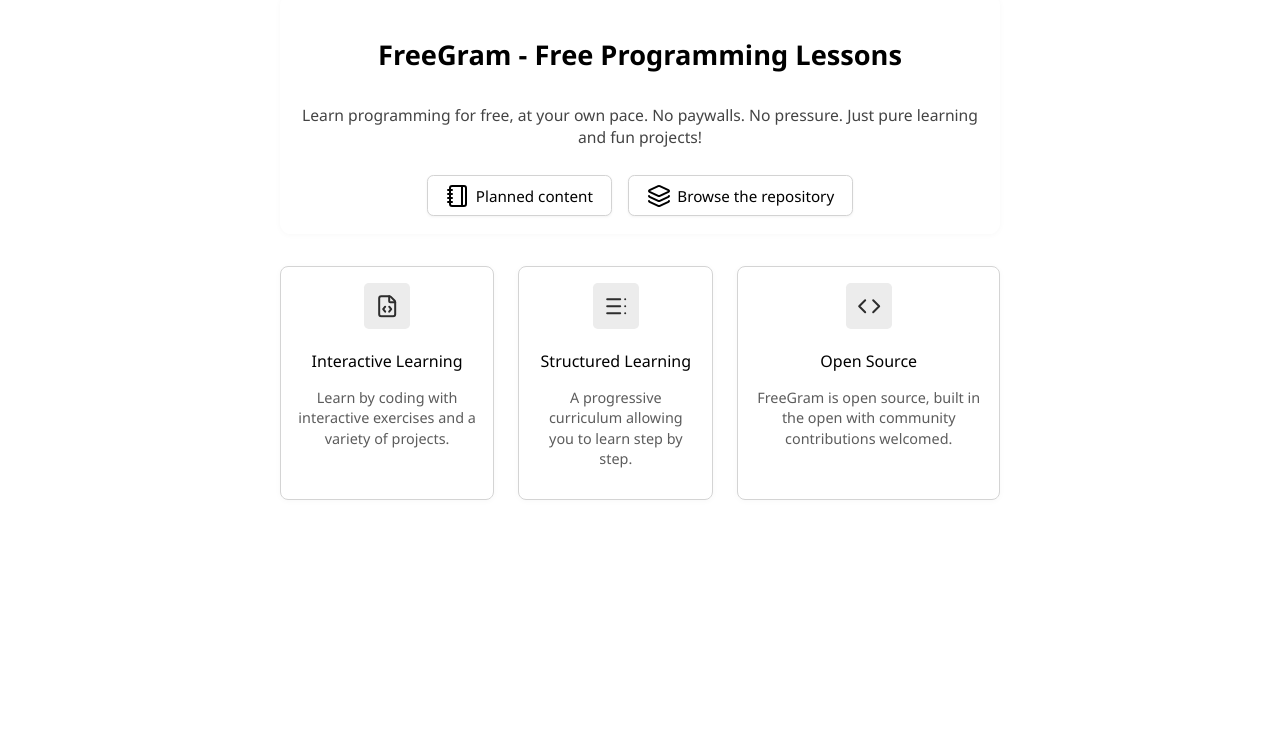
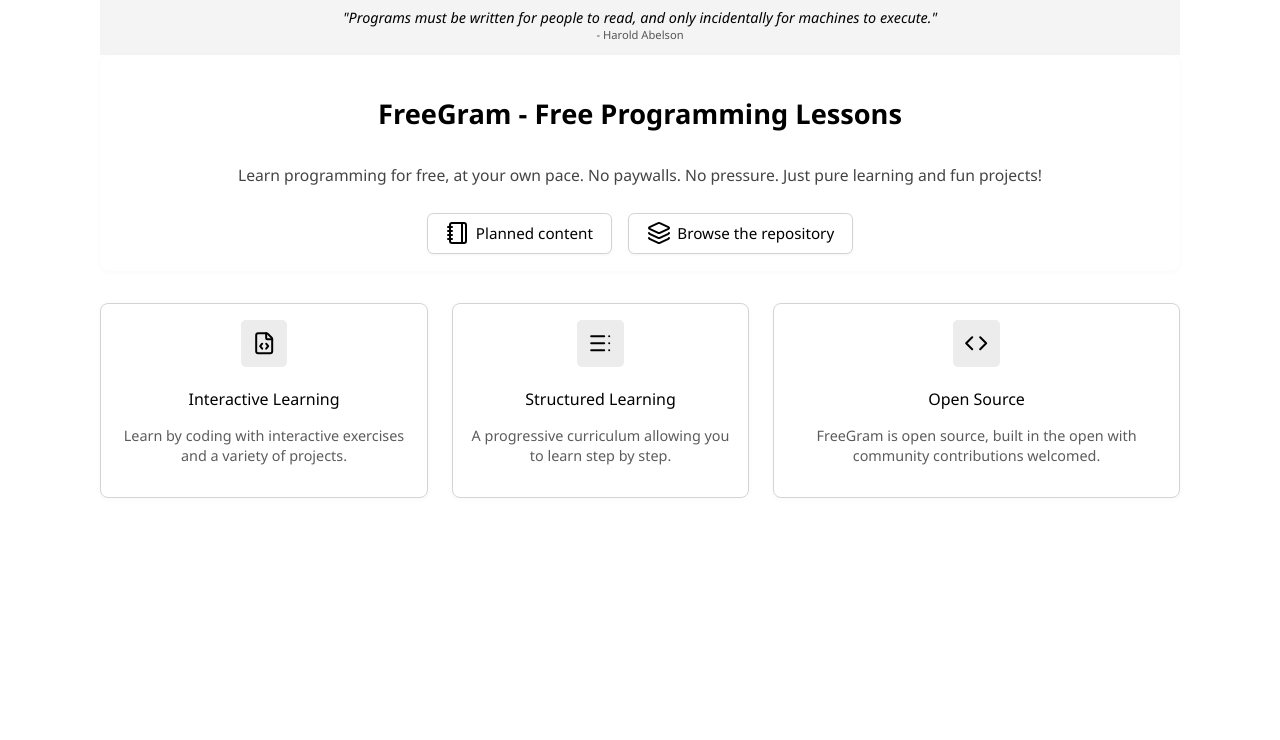
Before and after one commit to AnBasement/FreeGram, a website: page src/pages/index.html in a window 1280 px wide. Shown: the part 60-800 px from the top of the page. Drawn offline with nearby package versions, Linux system fonts and the light colour scheme.

Commit message:
Rotating set of programming-related quotes. Also changing max-width.

```diff
--- a/src/pages/index.html
+++ b/src/pages/index.html
@@ -33,6 +33,12 @@
                 </li>
             </ul>
         </nav>
+        <section class="programming-quotes">
+            <div class="quotes">
+                <p id="quote-text">"Loading quote..."</p>
+                <p id="quote-author">- Loading author...</p>
+            </div>
+        </section>
         <section class="hero">
             <h1>FreeGram - Free Programming Lessons</h1>
             <p>Learn programming for free, at your own pace. No paywalls. No pressure. Just pure learning and fun projects!</p>
@@ -59,11 +65,6 @@
                 <p>FreeGram is open source, built in the open with community contributions welcomed.</p>
             </div>
         </section>
-        <section class="programming-quotes">
-            <div class="quotes">
-
-            </div>
-        </section>
         <script src="../scripts/script.js"></script>
         <script>
             lucide.createIcons();
--- a/src/scripts/script.js
+++ b/src/scripts/script.js
@@ -1,3 +1,4 @@
+// Plans button
 const plans = document.getElementById("plans");
 plans.addEventListener("click", () => {
   plans.classList.add("clicked-button");
@@ -6,10 +7,79 @@ plans.addEventListener("click", () => {
   }, 300);
 });
 
+// GitHub repository button
 const repo = document.getElementById("repo");
 repo.addEventListener("click", () => {
   repo.classList.add("clicked-button");
   setTimeout(() => {
-    window.open = "https://github.com/AnBasement/FreeGram";
+    window.open("https://github.com/AnBasement/FreeGram", "_blank");
   }, 300);
 });
+
+// Array of programming quotes
+const quotes = [
+  {
+    text: "The only way to learn a new programming language is by writing programs in it.",
+    author: "Dennis Ritchie"
+  },
+  {
+    text: "First, solve the problem. Then, write the code.",
+    author: "John Johnson"
+  },
+  {
+    text: "Programming isn’t about what you know; it’s about what you can figure out.",
+    author: "Chris Pine"
+  },
+  {
+    text: "Programs must be written for people to read, and only incidentally for machines to execute.",
+    author: "Harold Abelson"
+  },
+  {
+    text: "The best way to get a project done faster is to start sooner.",
+    author: "Jim Highsmith"
+  },
+  {
+    text: "The most disastrous thing that you can ever learn is your first programming language.",
+    author: "Alan Kay"
+  },
+  {
+    text: "Testing shows the presence, not the absence of bugs.",
+    author: "Edsger W. Dijkstra"
+  },
+  {
+    text: "Measuring programming progress by lines of code is like measuring aircraft building progress by weight.",
+    author: "Bill Gates"
+  },
+  {
+    text: "The sooner you start to code, the longer the program will take.",
+    author: "Roy Carlson"
+  },
+  {
+    text: "Any fool can write code that a computer can understand. Good programmers write code that humans can understand.",
+    author: "Martin Fowler"
+  }
+];
+
+// Pull a random quote from the array
+function randomQuote() {
+  return quotes[Math.floor(Math.random() * quotes.length)];
+}
+
+// Update the quote on the page
+function rotatingQuote() {
+  const q = randomQuote();
+  const quoteTextEl = document.getElementById("quote-text");
+  const quoteAuthorEl = document.getElementById("quote-author");
+
+  quoteTextEl.textContent = `"${q.text}"`;
+  quoteAuthorEl.textContent = `- ${q.author}`;
+}
+
+// Initialize quotes on page load
+document.addEventListener('DOMContentLoaded', function() {
+  // Show first quote immediately
+  rotatingQuote();
+
+  // Rotate quotes every 8 seconds
+  setInterval(rotatingQuote, 8000);
+});
--- a/src/styles/styles.css
+++ b/src/styles/styles.css
@@ -4,7 +4,7 @@
 }
 
 body {
-    max-width: 720px;
+    max-width: 1080px;
     margin: 0 auto;
     padding: 0 1rem;
 }
@@ -66,6 +66,24 @@ i {
 .menu a:hover, .menu a:focus {
     background: #ececec;
     color: #2d2d2d;
+}
+
+.programming-quotes {
+    background: #f1f1f1be;
+}
+
+#quote-text {
+    font-style: italic;
+    font-size: 0.9rem;
+    margin: 0;
+    padding: 0.8rem 1rem 0 1rem;
+}
+
+#quote-author {
+    font-size: 0.7rem;
+    margin: 0;
+    padding: 0 1rem 0.8rem 1rem;
+    color: #555;
 }
 
 .breadcrumb {
@@ -183,7 +201,6 @@ ul.breadcrumb li+li:before {
 
 #card-icon {
     background: #ececec;
-    color: #2d2d2d;
     border-radius: 0.3em;
     padding: 0.7rem;
 }
```
